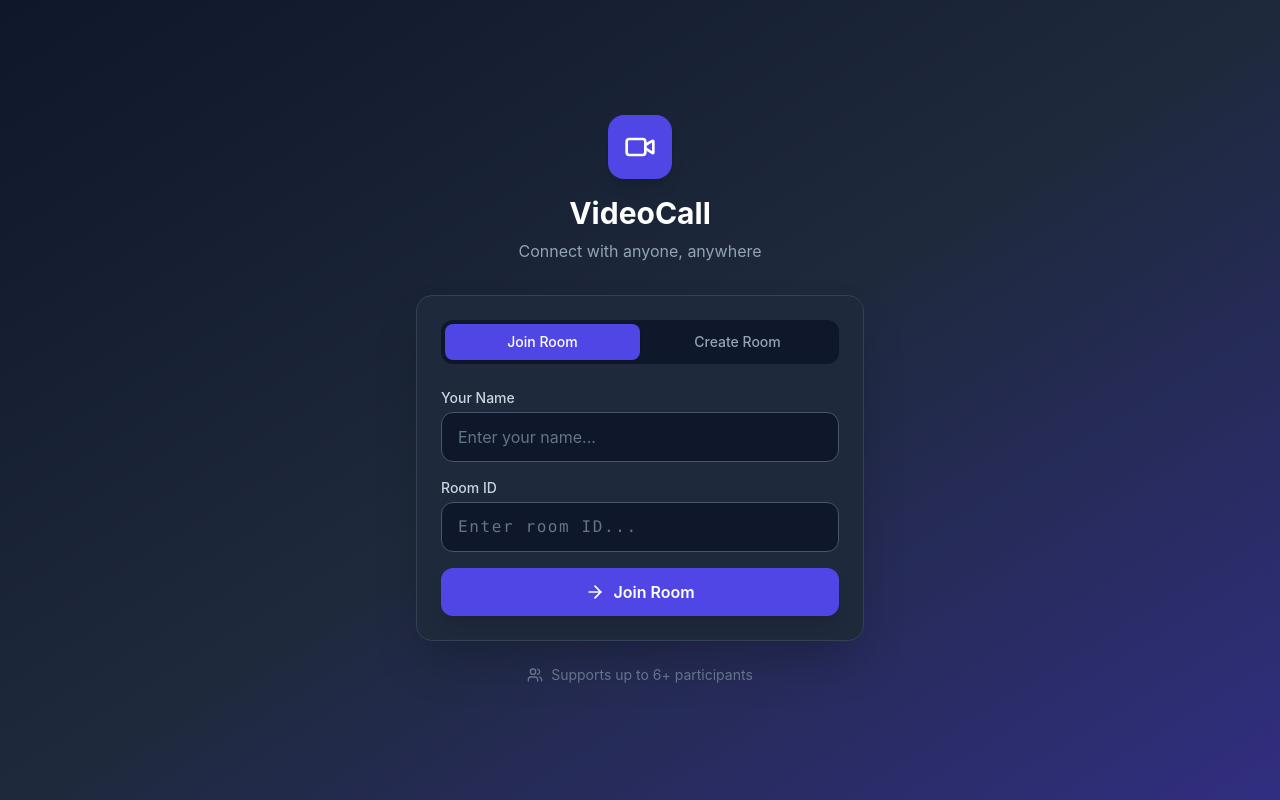
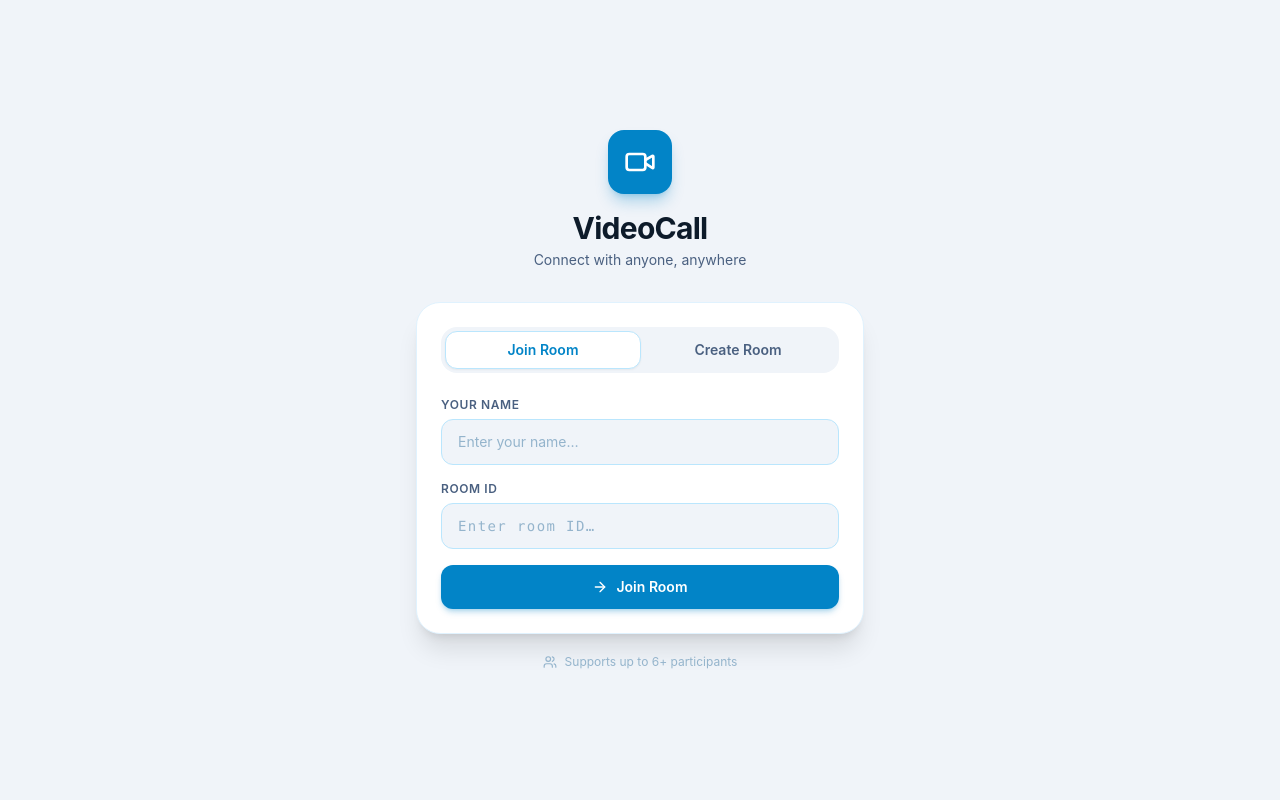
Before and after one commit to sandeepchetnani/videoCall, a React (Vite) app in the folder frontend/: page / in a window 1280 px wide. Built offline with nearby package versions, Linux system fonts and the light colour scheme; no server answers.

Commit message:
feat: light theme — white + ice blue + deep navy

```diff
--- a/frontend/src/components/Lobby.jsx
+++ b/frontend/src/components/Lobby.jsx
@@ -56,34 +56,38 @@ export default function Lobby({ onJoin }) {
   };
 
   return (
-    <div className="min-h-screen flex items-center justify-center bg-gradient-to-br from-slate-900 via-slate-800 to-indigo-900 px-4">
+    <div className="min-h-screen flex items-center justify-center bg-[#f0f4f9] px-4">
       <div className="w-full max-w-md">
+        {/* Header */}
         <div className="text-center mb-8">
-          <div className="inline-flex items-center justify-center w-16 h-16 bg-indigo-600 rounded-2xl mb-4 shadow-lg">
+          <div className="inline-flex items-center justify-center w-16 h-16 bg-[#0284c7] rounded-2xl mb-4 shadow-lg shadow-[#0284c7]/30">
             <Video className="w-8 h-8 text-white" />
           </div>
-          <h1 className="text-3xl font-bold text-white">VideoCall</h1>
-          <p className="text-slate-400 mt-2">Connect with anyone, anywhere</p>
+          <h1 className="text-3xl font-bold text-[#0d1b2a] tracking-tight">VideoCall</h1>
+          <p className="text-[#4a6080] mt-1 text-sm">Connect with anyone, anywhere</p>
         </div>
 
-        <div className="bg-slate-800 rounded-2xl p-6 shadow-2xl border border-slate-700">
-          <div className="flex rounded-xl bg-slate-900 p-1 mb-6">
+        {/* Card */}
+        <div className="bg-white rounded-3xl p-6 shadow-xl shadow-[#0d1b2a]/8 border border-[#e0f2fe]">
+
+          {/* Tab switcher */}
+          <div className="flex rounded-2xl bg-[#f0f4f9] p-1 mb-6">
             <button
               onClick={() => { setMode("join"); setError(""); }}
-              className={`flex-1 py-2 rounded-lg text-sm font-medium transition-all ${
+              className={`flex-1 py-2 rounded-xl text-sm font-semibold transition-all ${
                 mode === "join"
-                  ? "bg-indigo-600 text-white shadow"
-                  : "text-slate-400 hover:text-white"
+                  ? "bg-white text-[#0284c7] shadow-sm border border-[#bae6fd]"
+                  : "text-[#4a6080] hover:text-[#0d1b2a]"
               }`}
             >
               Join Room
             </button>
             <button
               onClick={() => { setMode("create"); setError(""); }}
-              className={`flex-1 py-2 rounded-lg text-sm font-medium transition-all ${
+              className={`flex-1 py-2 rounded-xl text-sm font-semibold transition-all ${
                 mode === "create"
-                  ? "bg-indigo-600 text-white shadow"
-                  : "text-slate-400 hover:text-white"
+                  ? "bg-white text-[#0284c7] shadow-sm border border-[#bae6fd]"
+                  : "text-[#4a6080] hover:text-[#0d1b2a]"
               }`}
             >
               Create Room
@@ -92,37 +96,37 @@ export default function Lobby({ onJoin }) {
 
           <div className="space-y-4">
             <div>
-              <label className="block text-sm font-medium text-slate-300 mb-1">
+              <label className="block text-xs font-semibold text-[#4a6080] uppercase tracking-wider mb-1.5">
                 Your Name
               </label>
               <input
                 type="text"
                 value={userName}
                 onChange={(e) => setUserName(e.target.value)}
-                placeholder="Enter your name..."
-                className="w-full px-4 py-3 bg-slate-900 border border-slate-600 rounded-xl text-white placeholder-slate-500 focus:outline-none focus:ring-2 focus:ring-indigo-500 focus:border-transparent transition"
+                placeholder="Enter your name…"
+                className="w-full px-4 py-3 bg-[#f0f4f9] border border-[#bae6fd] rounded-xl text-[#0d1b2a] placeholder-[#94b4cc] focus:outline-none focus:ring-2 focus:ring-[#7dd3fc] focus:border-[#7dd3fc] transition text-sm"
                 onKeyDown={(e) => e.key === "Enter" && (mode === "join" ? handleJoinRoom() : handleCreateRoom())}
               />
             </div>
 
             {mode === "join" && (
               <div>
-                <label className="block text-sm font-medium text-slate-300 mb-1">
+                <label className="block text-xs font-semibold text-[#4a6080] uppercase tracking-wider mb-1.5">
                   Room ID
                 </label>
                 <input
                   type="text"
                   value={roomId}
                   onChange={(e) => setRoomId(e.target.value.toUpperCase())}
-                  placeholder="Enter room ID..."
-                  className="w-full px-4 py-3 bg-slate-900 border border-slate-600 rounded-xl text-white placeholder-slate-500 focus:outline-none focus:ring-2 focus:ring-indigo-500 focus:border-transparent transition font-mono tracking-widest"
+                  placeholder="Enter room ID…"
+                  className="w-full px-4 py-3 bg-[#f0f4f9] border border-[#bae6fd] rounded-xl text-[#0d1b2a] placeholder-[#94b4cc] focus:outline-none focus:ring-2 focus:ring-[#7dd3fc] focus:border-[#7dd3fc] transition font-mono tracking-widest text-sm"
                   onKeyDown={(e) => e.key === "Enter" && handleJoinRoom()}
                 />
               </div>
             )}
 
             {error && (
-              <p className="text-red-400 text-sm bg-red-900/20 border border-red-800 rounded-lg px-3 py-2">
+              <p className="text-red-600 text-sm bg-red-50 border border-red-200 rounded-xl px-3 py-2">
                 {error}
               </p>
             )}
@@ -131,26 +135,26 @@ export default function Lobby({ onJoin }) {
               <button
                 onClick={handleCreateRoom}
                 disabled={loading}
-                className="w-full flex items-center justify-center gap-2 py-3 bg-indigo-600 hover:bg-indigo-500 disabled:opacity-50 disabled:cursor-not-allowed text-white font-semibold rounded-xl transition-all shadow-lg hover:shadow-indigo-500/25"
+                className="w-full flex items-center justify-center gap-2 py-3 bg-[#0284c7] hover:bg-[#0369a1] disabled:opacity-50 disabled:cursor-not-allowed text-white font-semibold rounded-xl transition-all shadow-md shadow-[#0284c7]/25 text-sm"
               >
-                <Plus className="w-5 h-5" />
-                {loading ? "Creating..." : "Create Room"}
+                <Plus className="w-4 h-4" />
+                {loading ? "Creating…" : "Create Room"}
               </button>
             ) : (
               <button
                 onClick={handleJoinRoom}
                 disabled={loading}
-                className="w-full flex items-center justify-center gap-2 py-3 bg-indigo-600 hover:bg-indigo-500 disabled:opacity-50 disabled:cursor-not-allowed text-white font-semibold rounded-xl transition-all shadow-lg hover:shadow-indigo-500/25"
+                className="w-full flex items-center justify-center gap-2 py-3 bg-[#0284c7] hover:bg-[#0369a1] disabled:opacity-50 disabled:cursor-not-allowed text-white font-semibold rounded-xl transition-all shadow-md shadow-[#0284c7]/25 text-sm"
               >
-                <ArrowRight className="w-5 h-5" />
-                {loading ? "Joining..." : "Join Room"}
+                <ArrowRight className="w-4 h-4" />
+                {loading ? "Joining…" : "Join Room"}
               </button>
             )}
           </div>
         </div>
 
-        <div className="flex items-center justify-center gap-2 mt-6 text-slate-500 text-sm">
-          <Users className="w-4 h-4" />
+        <div className="flex items-center justify-center gap-2 mt-5 text-[#94b4cc] text-xs">
+          <Users className="w-3.5 h-3.5" />
           <span>Supports up to 6+ participants</span>
         </div>
       </div>
--- a/frontend/src/components/VideoTile.jsx
+++ b/frontend/src/components/VideoTile.jsx
@@ -13,7 +13,7 @@ export function RemoteVideoTile({ stream, userName, isMuted, isVideoOff, mirror
   const showAvatar = !stream || isVideoOff;
 
   return (
-    <div className="relative w-full h-full bg-black flex items-center justify-center">
+    <div className="relative w-full h-full bg-[#0d1b2a] flex items-center justify-center">
       <video
         ref={videoRef}
         autoPlay
@@ -23,17 +23,17 @@ export function RemoteVideoTile({ stream, userName, isMuted, isVideoOff, mirror
       />
       {showAvatar && (
         <div className="flex flex-col items-center gap-3">
-          <div className="w-24 h-24 rounded-full bg-slate-700 flex items-center justify-center">
-            <User className="w-12 h-12 text-slate-400" />
+          <div className="w-24 h-24 rounded-full bg-[#1a3a5c] border-2 border-[#7dd3fc] flex items-center justify-center">
+            <User className="w-12 h-12 text-[#7dd3fc]" />
           </div>
-          <span className="text-white text-lg font-medium">{userName}</span>
+          <span className="text-white text-lg font-semibold tracking-tight">{userName}</span>
         </div>
       )}
-      <div className="absolute top-0 left-0 right-0 p-4 flex items-center justify-between bg-gradient-to-b from-black/60 to-transparent pointer-events-none">
-        <span className="text-white font-semibold text-base drop-shadow">{userName}</span>
+      <div className="absolute bottom-0 left-0 right-0 px-3 py-2 flex items-center justify-between bg-gradient-to-t from-black/70 to-transparent pointer-events-none">
+        <span className="text-white text-sm font-medium drop-shadow">{userName}</span>
         {isMuted && (
-          <span className="bg-black/50 rounded-full p-1.5">
-            <MicOff className="w-4 h-4 text-white" />
+          <span className="bg-red-500/90 rounded-full p-1">
+            <MicOff className="w-3 h-3 text-white" />
           </span>
         )}
       </div>
@@ -53,7 +53,7 @@ export function PipVideoTile({ stream, userName, isMuted, isVideoOff, mirror = t
   const showAvatar = !stream || isVideoOff;
 
   return (
-    <div className="relative w-full h-full bg-slate-800 flex items-center justify-center overflow-hidden">
+    <div className="relative w-full h-full bg-[#0d1b2a] flex items-center justify-center overflow-hidden">
       <video
         ref={videoRef}
         autoPlay
@@ -64,13 +64,13 @@ export function PipVideoTile({ stream, userName, isMuted, isVideoOff, mirror = t
       />
       {showAvatar && (
         <div className="flex flex-col items-center gap-1">
-          <div className="w-10 h-10 rounded-full bg-slate-600 flex items-center justify-center">
-            <User className="w-5 h-5 text-slate-300" />
+          <div className="w-10 h-10 rounded-full bg-[#1a3a5c] border border-[#7dd3fc] flex items-center justify-center">
+            <User className="w-5 h-5 text-[#7dd3fc]" />
           </div>
         </div>
       )}
       {isMuted && (
-        <div className="absolute bottom-1 right-1 bg-black/60 rounded-full p-0.5">
+        <div className="absolute bottom-1 right-1 bg-red-500/90 rounded-full p-0.5">
           <MicOff className="w-2.5 h-2.5 text-white" />
         </div>
       )}
--- a/frontend/src/index.css
+++ b/frontend/src/index.css
@@ -9,8 +9,8 @@
 body {
   margin: 0;
   padding: 0;
-  background-color: #0f172a;
-  color: #f8fafc;
+  background-color: #f0f4f9;
+  color: #0d1b2a;
   font-family: 'Inter', -apple-system, BlinkMacSystemFont, 'Segoe UI', sans-serif;
 }
 
```
Also changed, not shown: frontend/src/components/Controls.jsx (+32 -24 lines), frontend/src/components/Room.jsx (+10 -10 lines).
